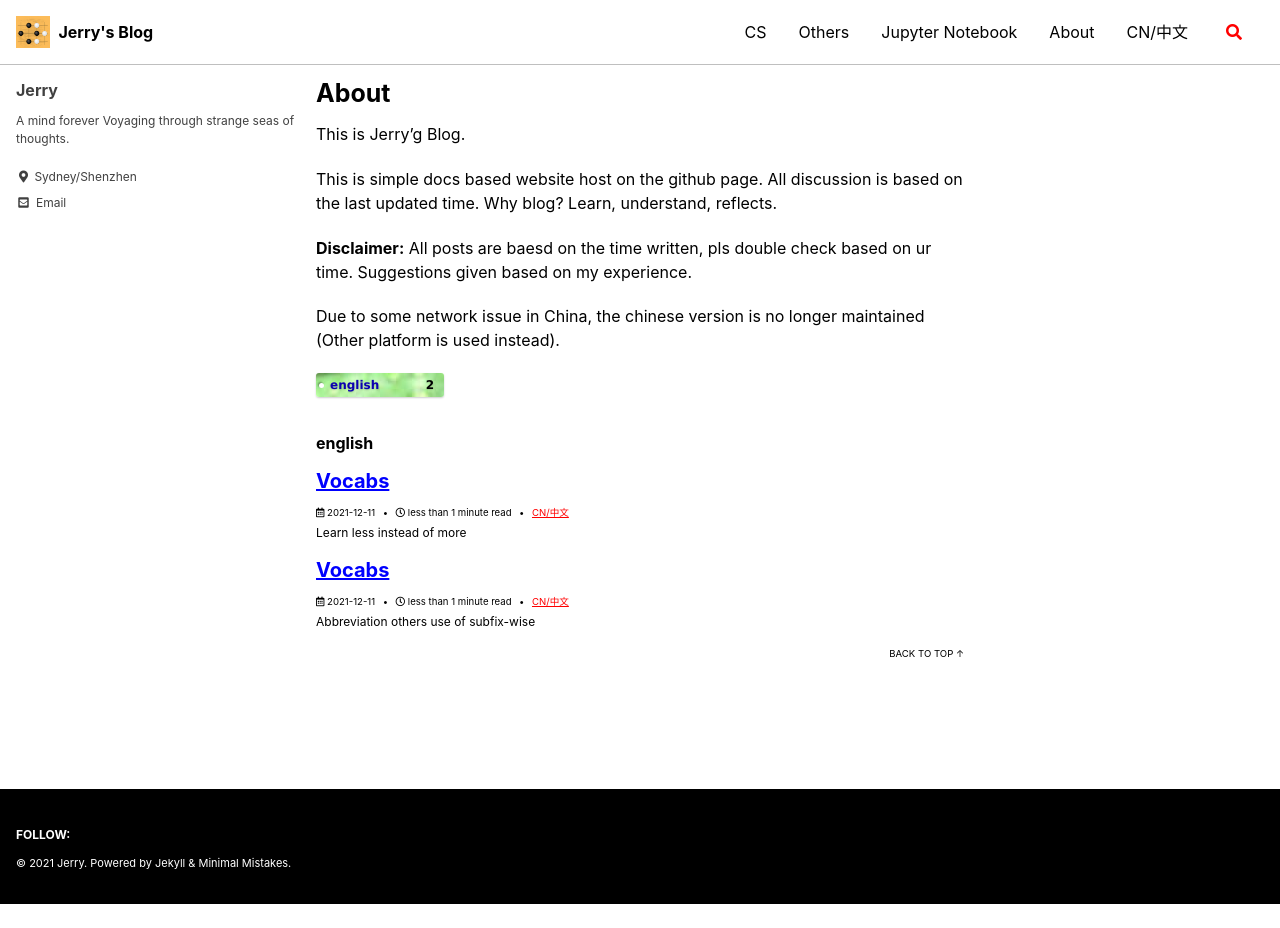
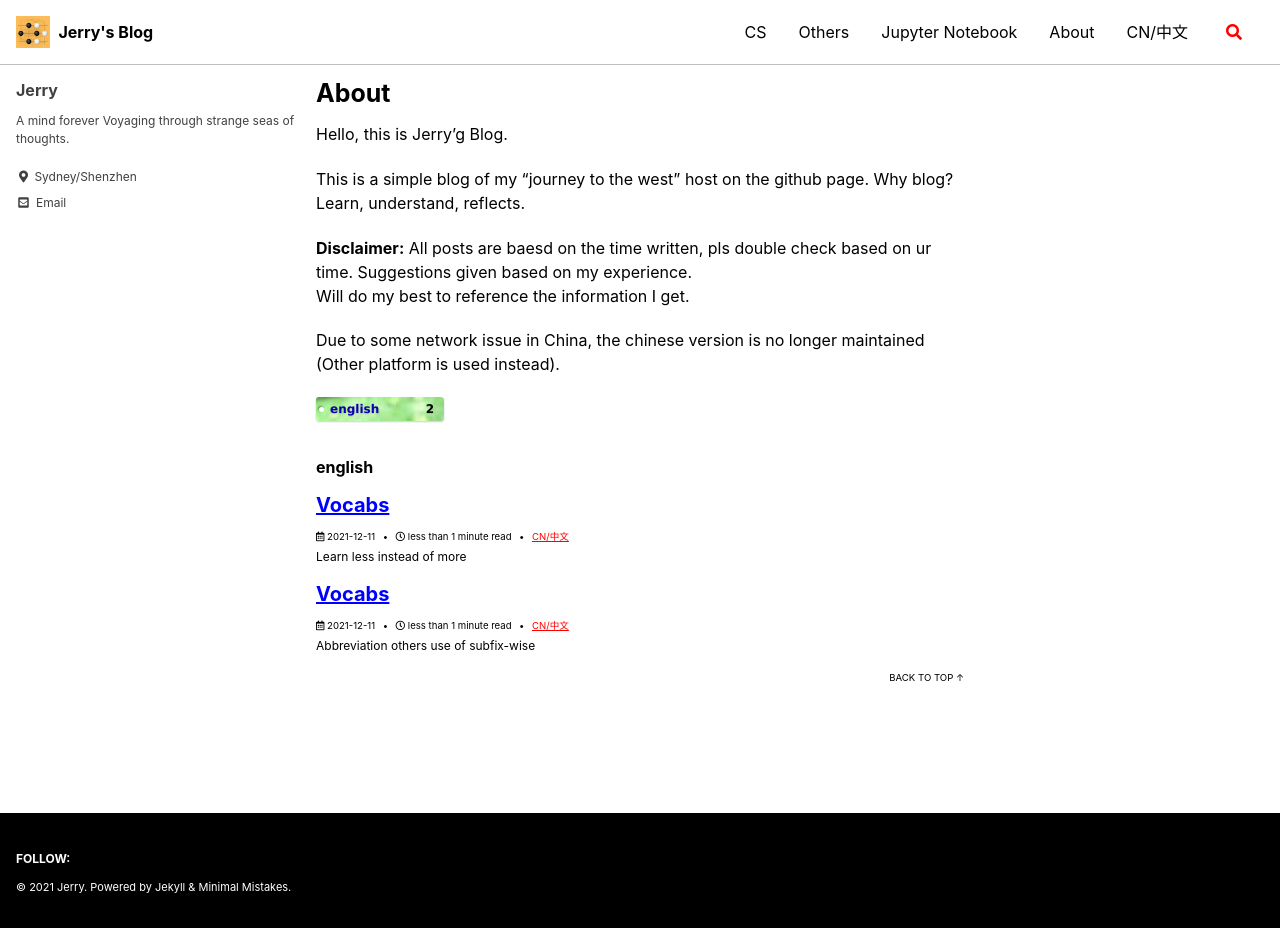
Before and after one commit to postsent/postsent.github.io, a Jekyll site: the page built from _pages/about.md, in a window 1280 px wide. Built offline with Jekyll 4.4.1, drawn with Linux system fonts in a browser that asks for light colours; cached includes are drawn as plain includes; before the commit the page ends 904 px from its top, so only the background shows below that.

Commit message:
update disclaimer in about.md

```diff
--- a/_pages/about.md
+++ b/_pages/about.md
@@ -4,12 +4,13 @@ title: "About"
 layout: tags
 ---
 
-This is Jerry'g Blog.
+Hello, this is Jerry'g Blog.
 
-This is simple docs based website host on the github page.
-All discussion is based on the last updated time.
+This is a simple blog of my "journey to the west" host on the github page.
 Why blog? Learn, understand, reflects.
 
-**Disclaimer:** All posts are baesd on the time written, pls double check based on ur time. Suggestions given based on my experience.
+**Disclaimer:**
+All posts are baesd on the time written, pls double check based on ur time. Suggestions given based on my experience.
+Will do my best to reference the information I get.
 
 Due to some network issue in China, the chinese version is no longer maintained (Other platform is used instead).
```
Also changed, not shown: _posts/unsw/2021-12-11-courses.md (+7 -2 lines).
